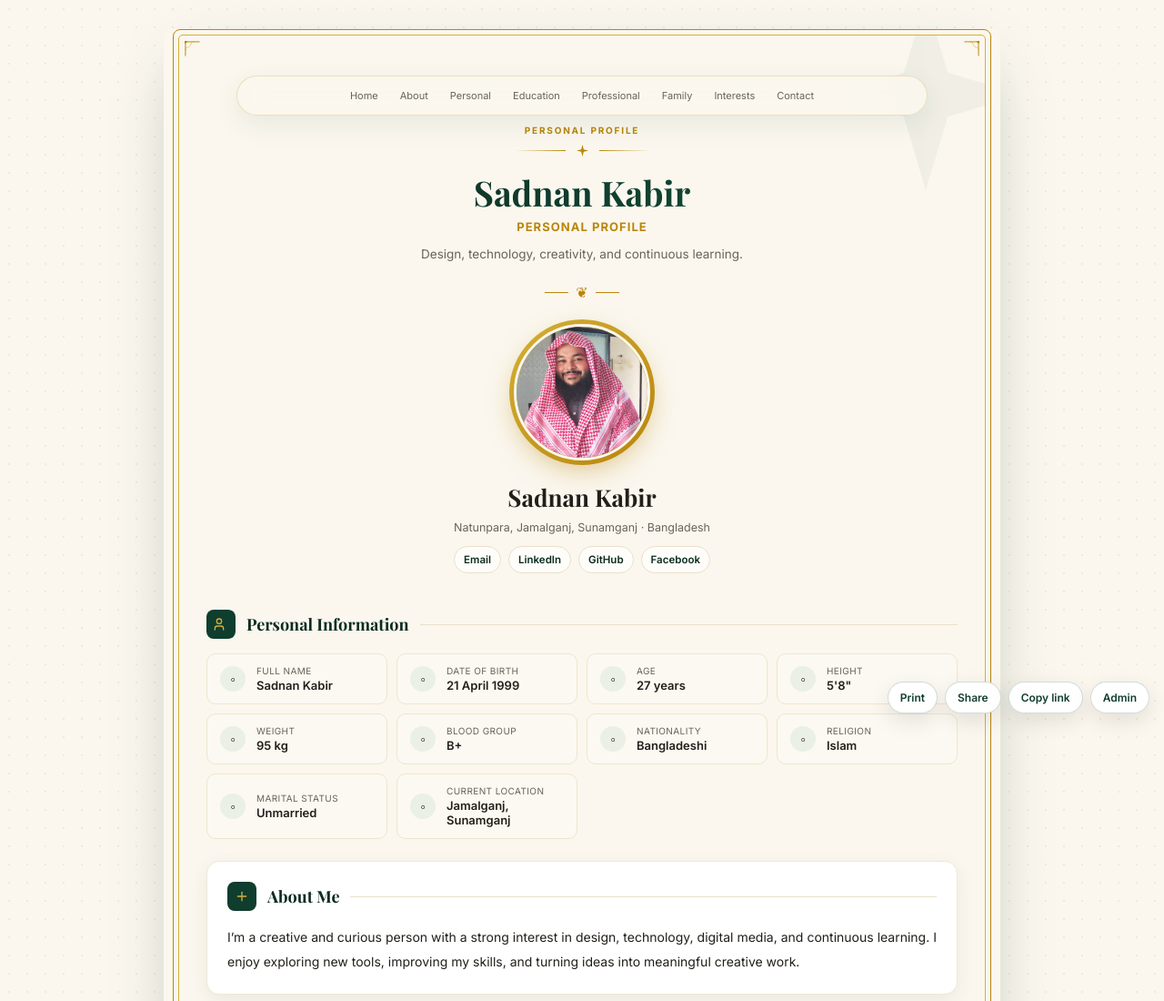
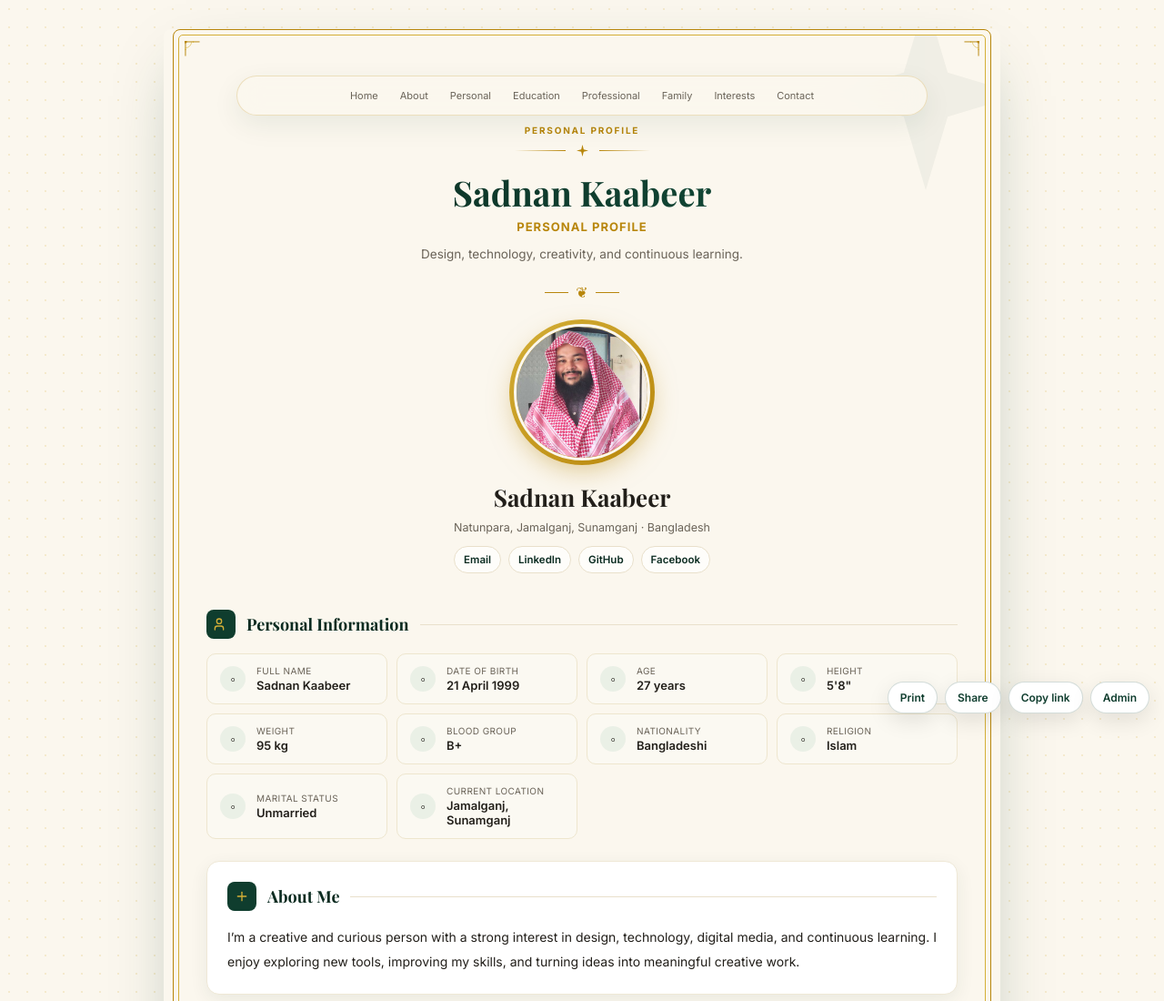
Before and after one commit to ssadnankabir-star/Bio-data, a plain HTML site: page index.html in a window 1280 px wide. Shown: the top 1100 px of the page at 91% size. Drawn offline with nearby package versions, Linux system fonts and the light colour scheme.

Commit message:
Update name from Sadnan Kabir to Sadnan Kaabeer

```diff
--- a/index.html
+++ b/index.html
@@ -3,22 +3,22 @@
 <head>
 <meta charset="UTF-8">
 <meta name="viewport" content="width=device-width, initial-scale=1">
-<meta name="description" content="Personal profile of Sadnan Kabir, including his background, education, professional life, interests, skills, and contact information.">
+<meta name="description" content="Personal profile of Sadnan Kaabeer, including his background, education, professional life, interests, skills, and contact information.">
 <meta name="robots" content="index,follow,max-image-preview:large">
 <meta property="og:type" content="profile">
 <meta property="og:locale" content="en_US">
-<meta property="og:title" content="Sadnan Kabir — Personal Profile">
+<meta property="og:title" content="Sadnan Kaabeer — Personal Profile">
 <meta property="og:description" content="A personal profile covering background, education, professional life, interests, skills, and more.">
 <meta property="og:image" content="assets/profile.jpg">
 <meta property="og:url" content="https://ssadnankabir-star.github.io/Bio-data/index.html">
 <meta name="twitter:card" content="summary_large_image">
-<meta name="twitter:title" content="Sadnan Kabir — Personal Profile">
+<meta name="twitter:title" content="Sadnan Kaabeer — Personal Profile">
 <meta name="twitter:description" content="A personal profile covering background, education, professional life, interests, skills, and more.">
 <meta name="twitter:image" content="assets/profile.jpg">
 <link rel="canonical" href="https://ssadnankabir-star.github.io/Bio-data/index.html">
 <link rel="manifest" href="manifest.json">
-<script type="application/ld+json">{"@context":"https://schema.org","@type":"Person","name":"Sadnan Kabir","image":"https://ssadnankabir-star.github.io/Bio-data/assets/profile.jpg","email":"mailto:sadnan@hugeicons.com","url":"https://ssadnankabir-star.github.io/Bio-data/index.html","sameAs":["https://www.facebook.com/sadnan.snigdho","https://www.linkedin.com/in/sadnan-snigdho","https://github.com/ssadnankabir-star","https://instagram.com/sad.snig"]}</script>
-<title>Sadnan Kabir — Personal Profile</title>
+<script type="application/ld+json">{"@context":"https://schema.org","@type":"Person","name":"Sadnan Kaabeer","image":"https://ssadnankabir-star.github.io/Bio-data/assets/profile.jpg","email":"mailto:sadnan@hugeicons.com","url":"https://ssadnankabir-star.github.io/Bio-data/index.html","sameAs":["https://www.facebook.com/sadnan.snigdho","https://www.linkedin.com/in/sadnan-snigdho","https://github.com/ssadnankabir-star","https://instagram.com/sad.snig"]}</script>
+<title>Sadnan Kaabeer — Personal Profile</title>
 <style>
   @import url('https://fonts.googleapis.com/css2?family=Inter:wght@400;500;600;700&family=Playfair+Display:wght@600;700&display=swap');
 
@@ -103,12 +103,12 @@
       <header class="header section" id="home">
         <p class="eyebrow">Personal Profile</p>
         <div class="star-divider"><div class="line l"></div><svg viewBox="0 0 24 24"><path d="M12 0 L14.5 9.5 L24 12 L14.5 14.5 L12 24 L9.5 14.5 L0 12 L9.5 9.5 Z"/></svg><div class="line r"></div></div>
-        <h1 class="title editable">Sadnan Kabir</h1>
+        <h1 class="title editable">Sadnan Kaabeer</h1>
         <p class="subtitle editable">Personal Profile</p>
         <p class="hero-line editable">Design, technology, creativity, and continuous learning.</p>
         <div class="flourish"><div class="line"></div><span class="mark">❦</span><div class="line"></div></div>
-        <div class="photo-ring"><img src="assets/profile.jpg" alt="Sadnan Kabir" loading="eager"></div>
-        <h2 class="name editable">Sadnan Kabir</h2>
+        <div class="photo-ring"><img src="assets/profile.jpg" alt="Sadnan Kaabeer" loading="eager"></div>
+        <h2 class="name editable">Sadnan Kaabeer</h2>
         <p class="location editable"> Natunpara, Jamalganj, Sunamganj · Bangladesh</p>
         <div class="quick-links">
           <a href="mailto:sadnan@hugeicons.com">Email</a>
@@ -121,7 +121,7 @@
       <section class="block mt10 section" id="personal">
         <div class="section-title"><div class="icon-box"><svg class="icon" viewBox="0 0 24 24"><path d="M16 21v-2a4 4 0 0 0-4-4H6a4 4 0 0 0-4 4v2"/><circle cx="9" cy="7" r="4"/></svg></div><h3 class="editable">Personal Information</h3><div class="rule"></div></div>
         <div class="stat-grid" id="statGrid">
-          <div class="stat-card"><div class="circ">◦</div><div><div class="label editable">Full Name</div><div class="value editable">Sadnan Kabir</div></div></div>
+          <div class="stat-card"><div class="circ">◦</div><div><div class="label editable">Full Name</div><div class="value editable">Sadnan Kaabeer</div></div></div>
           <div class="stat-card"><div class="circ">◦</div><div><div class="label editable">Date of Birth</div><div class="value editable">21 April 1999</div></div></div>
           <div class="stat-card"><div class="circ">◦</div><div><div class="label editable">Age</div><div class="value editable">27 years</div></div></div>
           <div class="stat-card"><div class="circ">◦</div><div><div class="label editable">Height</div><div class="value editable">5'8&quot;</div></div></div>
```
